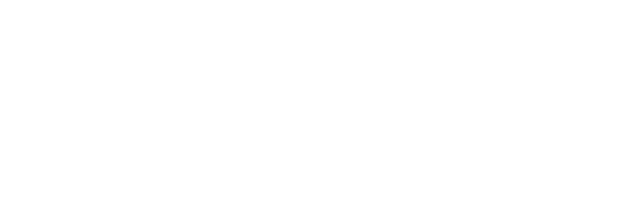
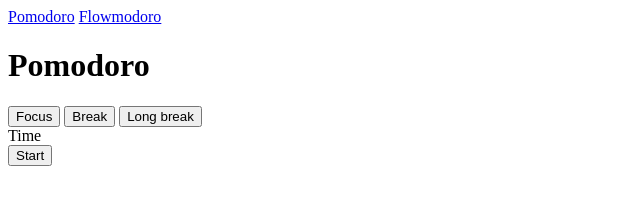
Before and after one commit to hevandrohelio/PomoFlowmodoro, a plain HTML site: page index.html in a window 1280 px wide. Shown: the whole page, without its empty margins (0-640 px from the left). Drawn offline with Linux system fonts and the light colour scheme.

Commit message:
Estrutura

```diff
--- a/index.html
+++ b/index.html
@@ -7,7 +7,19 @@
     <link rel="stylesheet" href="style.css">
 </head>
 <body>
-    <main>
+    <nav>
+        <a href="#pomodoro">Pomodoro</a>
+        <a href="#">Flowmodoro</a>
+    </nav>
+    <main id="pomodoro">
+        <h1>Pomodoro</h1>
+        <div>
+            <button type="button">Focus</button>
+            <button type="button">Break</button>
+            <button type="button">Long break</button>
+        </div>
+        <div>Time</div>
+        <button type="button">Start</button>
     </main>
     <script src="script.js"></script>
 </body>
--- a/style.css
+++ b/style.css
@@ -0,0 +1 @@
+@charset "UTF-8";
```
